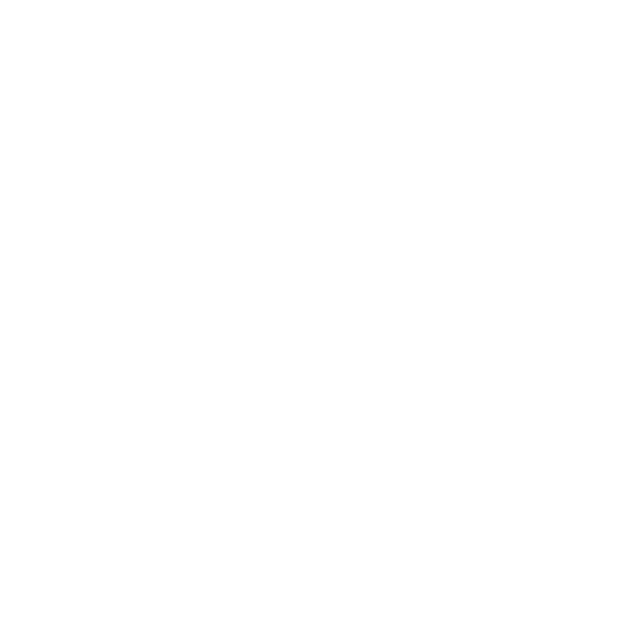
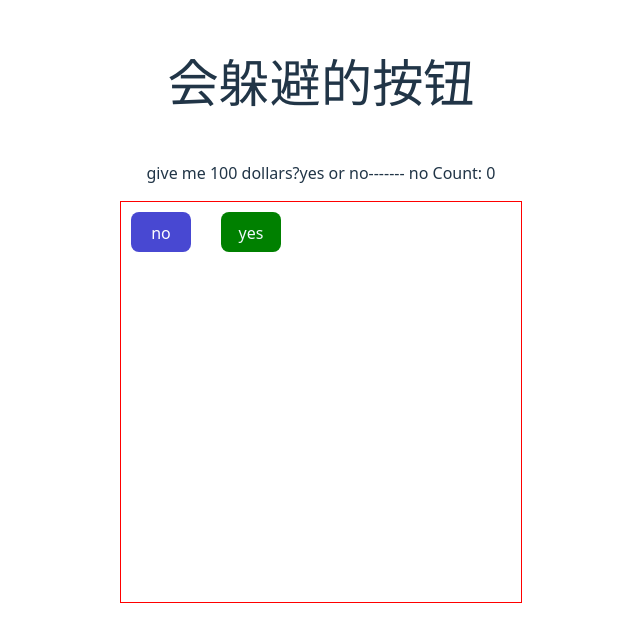
Before and after one commit to dingwanren/demos, a Vue app: page /dodge-button in a window 1280 px wide. Before the commit this address had no page. Shown: the top 642 px of the page, without its empty margins (319-959 px from the left). Built offline with nearby package versions, Linux system fonts and the light colour scheme.

Commit message:
feat: 会躲避的按钮,初版

```diff
--- a/src/components/NavList.vue
+++ b/src/components/NavList.vue
@@ -67,6 +67,7 @@
   },
   { name: '动画示例', path: '/animation', icon: 'mdi:animation-play' },
   { name: 'MouseAnime', path: '/mouse-anime', icon: 'mdi:link' },
+  { name: 'DodgeButton', path: 'dodge-button', icon: 'mdi:link' },
 ]);
 
 const isMenuOpen = ref(false);
--- a/src/router/index.ts
+++ b/src/router/index.ts
@@ -47,6 +47,11 @@
     name: 'MouseAnime',
     component: () => import('../views/MouseAnime/index.vue'),
   },
+  {
+    path: '/dodge-button',
+    name: 'DodgeButton',
+    component: () => import('../views/DodgeButton/index.vue'),
+  },
 ];
 
 const router = createRouter({
--- /dev/null
+++ b/src/views/DodgeButton/index.vue
@@ -0,0 +1,106 @@
+<template>
+  <div class="page-DodgeButton">
+    <h1>会躲避的按钮</h1>
+    <p>give me 100 dollars?yes or no------- no Count: {{ noClickCount }}</p>
+    <!-- 页面内容 -->
+    <div class="container" ref="container" @mousemove="handlerMouseEnter">
+      <button class="btn yes-btn">yes</button>
+      <button
+        class="btn no-btn"
+        :style="{ '--top': `${top}px`, '--left': `${left}px` }"
+        @click="handleNoClick"
+      >
+        no
+      </button>
+    </div>
+  </div>
+</template>
+
+<script setup lang="ts">
+  import { computed, ref, useTemplateRef } from 'vue';
+  const top = ref(10);
+  const left = ref(10);
+  const noClickCount = ref(0);
+
+  const container = useTemplateRef('container');
+  const containerXY = computed(() => {
+    const rect = container.value.getBoundingClientRect();
+    return {
+      left: rect.left,
+      top: rect.top,
+    };
+  });
+  // 容器mouseenter 获取鼠标xy坐标
+  // top left和button固定宽度可得按钮区域,可以上下左右再+10px 提前判断进去区域
+  // 进去即 随机改变 top left 值躲避鼠标,但感觉可以以鼠标位置为圆,某个值为半径,限制改变后的位置需在此区域外
+  function handlerMouseEnter(e: EventTarget) {
+    // 这里类型是啥
+
+    // 鼠标在容器的里相对位置
+    //  offsetXY进入子元素后,原点就变成了子元素了,我想要一直以父元素为原点的
+    const mouseX = e.offsetX;
+    const mouseY = e.offsetY;
+      console.log(mouseX, mouseY, top.value, left.value);
+
+    if (
+      top.value + 40 + 5 >= mouseY && // 下
+      mouseY + 5 >= top.value &&  // 上
+      left.value + 60 + 5 >= mouseX && // 右
+      mouseX + 5 >= left.value // 左
+    ) {
+      // 进入区域了
+      console.log('进入区域了', mouseX, mouseY, top.value, left.value);
+      top.value = Math.random() * 400
+      left.value = Math.random() * 400
+    }
+  }
+
+  // function changePosition(x: number,y: number, radius: number) {
+  //   // 升级版: 以鼠标xy为圆心, radius为半径,划出一个区域
+  // }
+
+  function changePosition() {}
+
+
+  function handleNoClick () {
+    noClickCount.value++
+  }
+</script>
+
+<style scoped>
+  .page-DodgeButton {
+    display: flex;
+    flex-direction: column;
+    align-items: center;
+  }
+  .page-DodgeButton .container {
+    width: 400px;
+    height: 400px;
+    position: relative;
+    border: 1px solid red;
+  }
+
+  .btn {
+    width: 60px;
+    height: 40px;
+    padding: 9px;
+    border: 1px solid transparent;
+    margin: 0;
+  }
+
+  .yes-btn {
+    background: green;
+    color: aliceblue;
+    position: absolute;
+    top: 10px;
+    left: 100px;
+  }
+
+  .no-btn {
+    background: rgb(72, 72, 210);
+    color: white;
+    position: absolute;
+    top: var(--top);
+    left: var(--left);
+  }
+</style>
```
